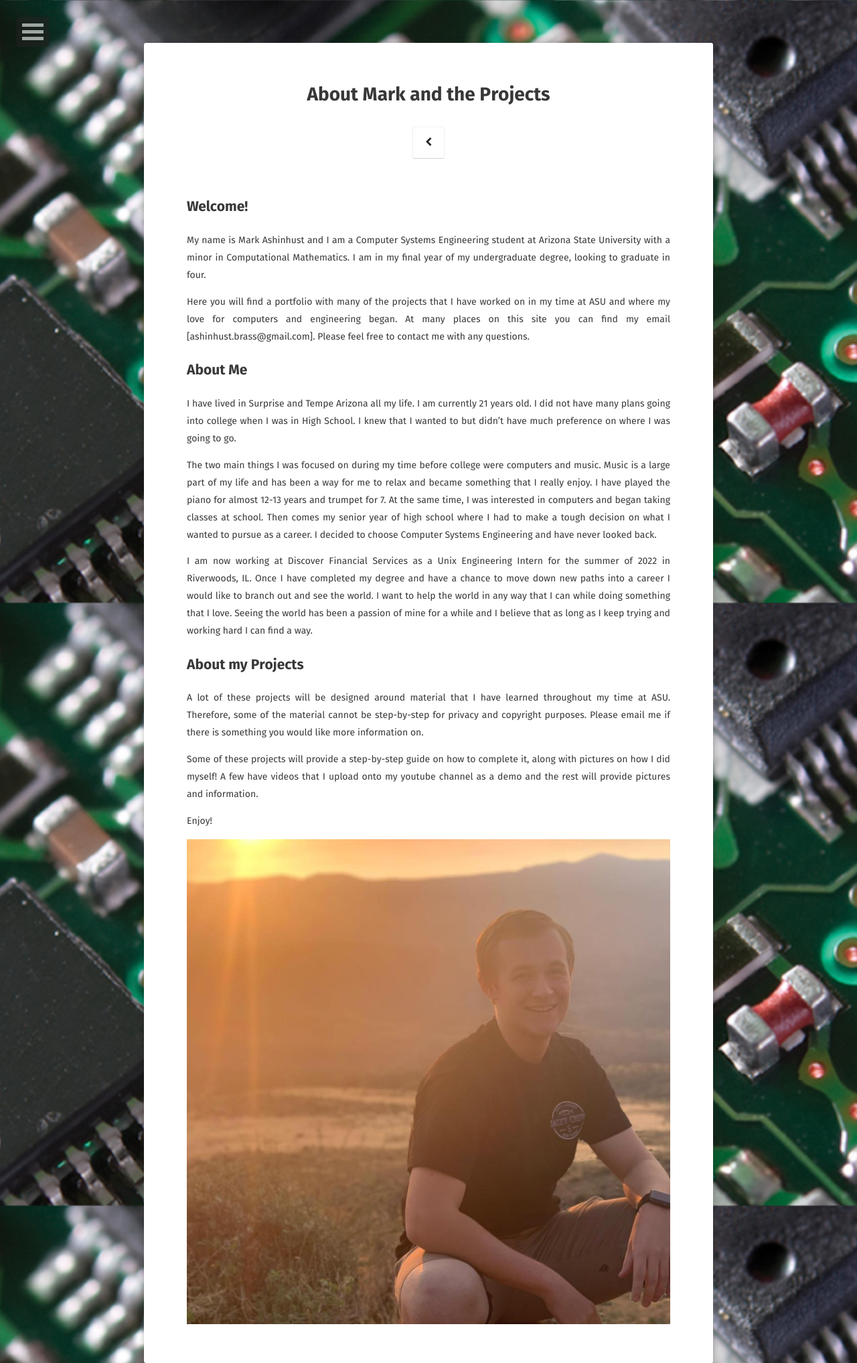
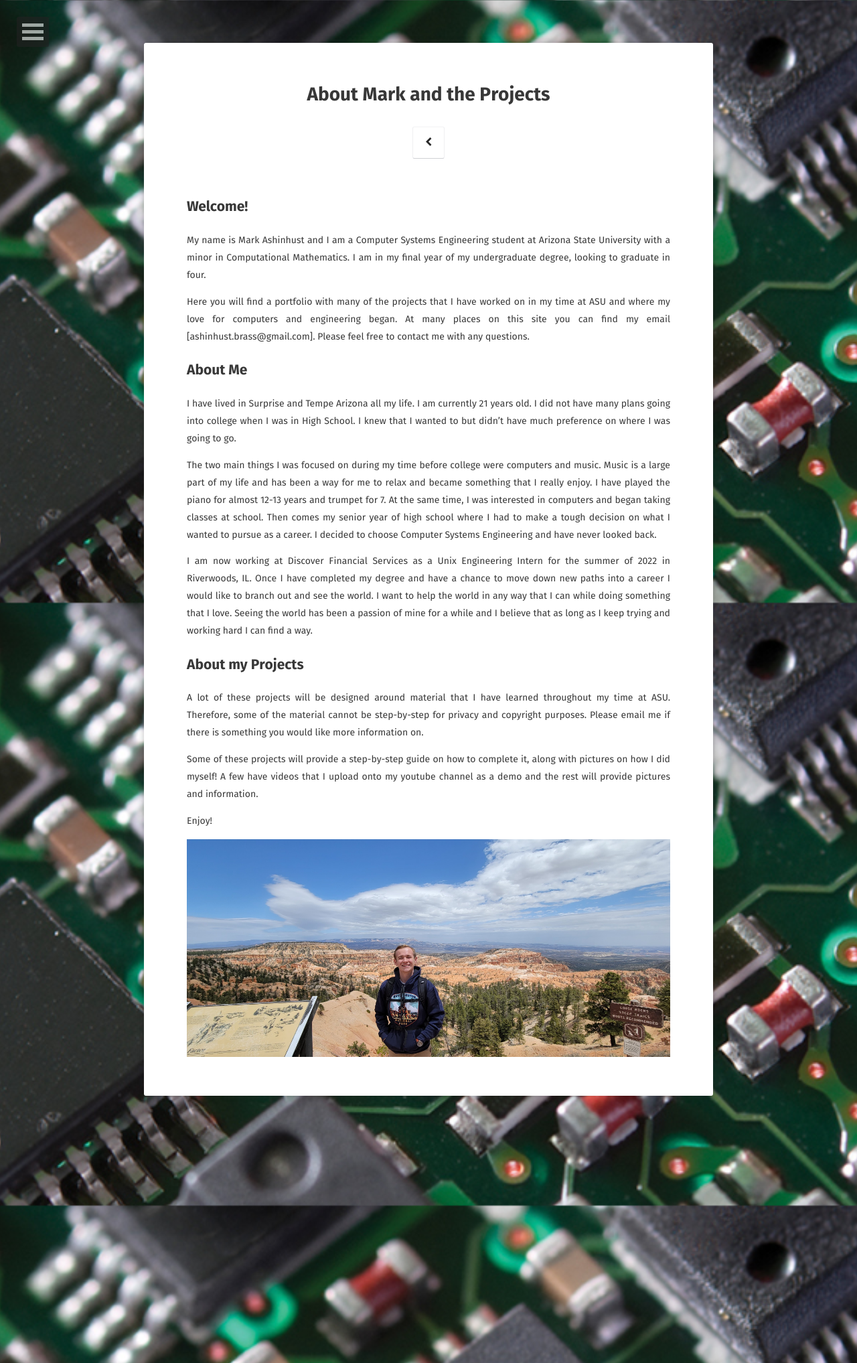
Before and after one commit to Markay12/MarkInfo-Projects, a Jekyll site: the page built from about/index.md, in a window 1280 px wide. Shown: the whole page at 67% size. Built offline with Jekyll 4.4.1, drawn with Linux system fonts in a browser that asks for light colours; some web fonts are replaced.

Commit message:
update profile image

```diff
--- a/about/index.md
+++ b/about/index.md
@@ -28,4 +28,4 @@ Some of these projects will provide a step-by-step guide on how to complete it,
 
 Enjoy!
 
-<img src="../assets/img/ProfilePic.jpg" width="400">
+![Profile Picture](../assets/img/ProfilePic.jpeg)
```
